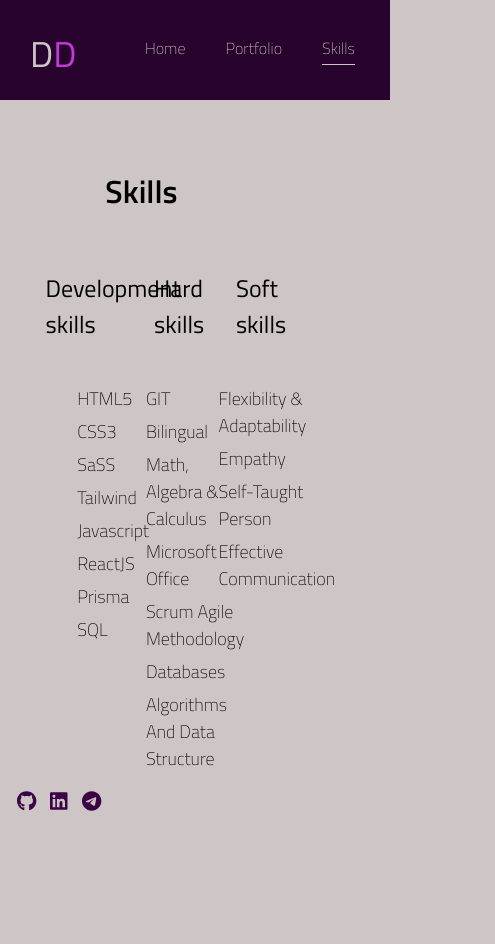
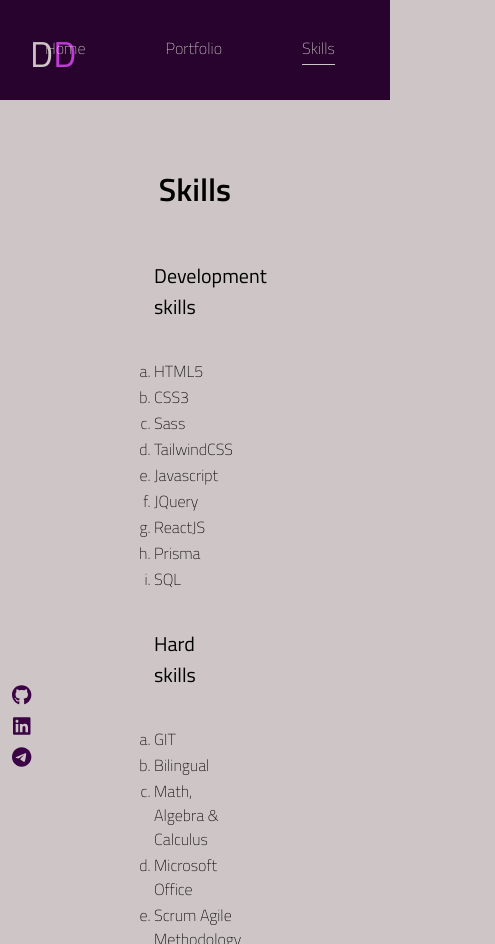
Before and after one commit to Daporta/react-portfolio-dd-2022, a React (Create React App) app: page /skills in a window 390 px wide. Shown: the whole page, 495 px wide, since content can reach past the window. Built offline with nearby package versions, Linux system fonts and the light colour scheme.

Commit message:
Second commit

```diff
--- a/src/App.css
+++ b/src/App.css
@@ -5,3 +5,7 @@
     --background-color: #D9D9D9;
     --font: 'Titillium Web', sans-serif;
 }
+
+* {
+    box-sizing: border-box;
+}
--- a/src/components/Home/index.css
+++ b/src/components/Home/index.css
@@ -1,6 +1,7 @@
 .bg-home {
     background: url('./images/bg.jpg') center no-repeat;
-    box-shadow: inset 0 0 0 1000px rgba(59, 4, 68, 0.5);
+    box-shadow: inset 0 0 0 1000px rgba(42, 2, 48, 0.5);
+    background-size: 2000px 1407px;
 }
 
 .nav-home {
@@ -12,32 +13,46 @@
 }
 
 .page-content {
-    min-height: 100vh;
-    width: 100vw;
+    height: 100vh;
+    overflow-y: scroll;
+    overflow-x: hidden;
+}
+
+.container {
     display: flex;
     justify-content: center;
     align-items: center;
+    margin-bottom: 50px;
 }
 
 .left-side {
     display: flex;
     flex-direction: column;
     justify-content: space-between;
-    width: 350px;
+    width: 400px;
     margin-top: 100px;
     margin-right: 50px;
 }
 
 .left-side h1 {
     font-size: 48px;
-    letter-spacing: 2px;
+    letter-spacing: 5px;
     margin-bottom: 0px;
     margin-top: -20px;
     color: #CEC6C6;
     font-weight: 600;
 }
 
-.left-side h1 span {
+.left-side h2 {
+    font-size: 28px;
+    margin-top: -15px;
+    margin-left: 125px;
+    color: #CEC6C6;
+    font-weight: 400;
+}
+
+.left-side h1 span,
+.left-side h2 span {
     color: #C23AD8;
 }
 
@@ -45,6 +60,8 @@
     margin-bottom: 30px;
     color: #CEC6C6;
     font-weight: 400;
+    font-size: 16px;
+    text-align: justify;
 }
 
 .download-button {
@@ -57,6 +74,22 @@
     font-weight: 600;
     font-size: 16px;
     border-radius: 10px;
+    border-style: solid;
+    transition: all 0.10s linear;
+}
+
+.download-button a {
+    padding: 30px 137px;
+    color: #C23AD8;
+    text-decoration: none;
+}
+
+.download-button a:visited {
+    color: #C23AD8;
+}
+
+.download-button:active {
+    transform: translateY(5px);
 }
 
 .right-side {
@@ -65,7 +98,31 @@
     margin-left: 50px;
 }
 
-.right-side img {
-    width: 90%;
-    height: 100%;
+.right-side div {
+    height: 650px;
+    background: url('./images/Photo.jpg') center no-repeat;
+    background-size: cover;
 }
+
+@media only screen and (max-width: 480px) {
+
+    .container {
+        flex-direction: column-reverse;
+        margin-bottom: 25px;
+    }
+
+    .left-side {
+        margin: 0;
+    }
+
+    .right-side {
+        margin-top: 100px;
+    }
+
+    .right-side div {
+        height: 250px;
+        width: 250px;
+        border-radius: 50%;
+        margin: 50px 0 50px 25px;
+    }
+}
--- a/src/components/Home/index.js
+++ b/src/components/Home/index.js
@@ -24,21 +24,23 @@
     })
 
     return (
-        <div className="page-content">
+        <section className="page-content">
+            <div className="container">
                 <section className="left-side">
                     <h1>Daniel <span>Daporta</span></h1>
+                    <h2>Front-end <span>Developer</span></h2>
                     <p>
-                    I am a 31 yo front-end developer from Venezuela. I started my journey as a self-taught developer and learned the basics of programming languages like HTML, CSS, and JavaScript. Right now, I am enrolled in a BootCamp to become a full-stack developer and polish my already acquired skills. <br /><br />
-
-                    I am ready to take on a new challenge. I feel that to go further. You have to push yourself through situations where: Your capabilities will be on the exercise, and you have to explore new methods to sort the obstacles. I consider being part of a work team helps share information and learn something new.
-
+                        &nbsp;&nbsp;&nbsp;&nbsp;&nbsp;&nbsp;I am a 32 yo front-end developer from Venezuela. I've always been a person who loves to learn. 2 years ago. I started self-learning the basics of front-end development in my free time while I was studying industrial engineering. Due to life circumstances, I had to drop out of university, but it was just an opportunity to continue the developer road, something I enjoy doing.<br /><br />
+                        &nbsp;&nbsp;&nbsp;&nbsp;&nbsp;&nbsp;Thanks to the four years that I studied engineering, I have developed analysis skills suitable for a developer profile, results-oriented work, a well-built determination to achieve goals, and excellent communication skills. <br /><br />
+                        &nbsp;&nbsp;&nbsp;&nbsp;&nbsp;&nbsp;I like to challenge myself and push the boundaries of my abilities, which has helped me grow at the same time professionally and personally. I am an ambitious person who always seeks new challenges and tries not to get complacent with what I already know.
                     </p>
-                <button className='download-button'>Download CV</button>
+                    <button className='download-button'><a href="https://drive.google.com/file/d/1LI9fHpLiMqe4cCJFbRZTDQvlfPlVdrrJ/view?usp=share_link" target='_blank' rel='noopener noreferrer'>Download CV</a></button>
                 </section>
                 <section className="right-side">
-                <img src={require('./images/Photo.png')} alt="photo" />
+                    <div></div>
                 </section>
             </div>
+        </section>
 
     )
 }
--- a/src/components/Navbar/index.css
+++ b/src/components/Navbar/index.css
@@ -28,8 +28,9 @@
 .nav-bar .nav-btn {
     color: #CEC6C6;
     text-decoration: none;
-    padding: 0 20px;
+    padding: 0 40px;
     font-weight: 200;
+    font-size: 16px;
 }
 
 .nav-btn.active {
@@ -72,3 +73,16 @@
     font-size: 20px;
 
 }
+
+@media only screen and (max-width: 480px) {
+
+    .social {
+        top: 78vh;
+        padding: 5px;
+    }
+
+    ul {
+        flex-direction: column;
+    }
+
+}
--- a/src/components/Portfolio/index.css
+++ b/src/components/Portfolio/index.css
@@ -1,7 +1,6 @@
 .portfolio-content {
     margin-top: 100px;
     height: 100vh;
-    width: 100vw;
     display: flex;
     flex-direction: column;
     align-items: center;
@@ -19,7 +18,8 @@
 }
 
 .portfolio-container {
-    margin-top: 70px;
+    margin-top: 35px;
+    margin-bottom: 150px;
     display: flex;
     flex-wrap: wrap;
     width: 70vw;
@@ -65,3 +65,14 @@
     font-weight: 200;
     font-style: italic;
 }
+
+@media only screen and (max-width: 480px) {
+
+    .portfolio-header {
+        position: inherit;
+        margin-top: 65px;
+        text-align: center;
+    }
+
+
+}
--- a/src/components/Portfolio/index.js
+++ b/src/components/Portfolio/index.js
@@ -5,33 +5,40 @@
 
   const data = [
     {
+      link: "https://dd-todoapp.netlify.app/",
+      img: require("./images/TodoApp.png"),
+      titulo: "ToDo App",
+      tags: ["HTML5", "CSS3", "JavaScript", "React"],
+    },
+
+    {
       link: "https://dd-advice-generator-app.netlify.app/",
       img: require("./images/AdviceGenerator.png"),
-      titulo: 'Advice Generator',
-      tags: ['HTML5', 'CSS3', 'JavaScript', 'API']
+      titulo: "Advice Generator",
+      tags: ["HTML5", "CSS3", "JavaScript", "API"],
     },
 
     {
       link: "https://dd-expenses-chart-component.netlify.app/",
       img: require("./images/ExpensesChart.png"),
-      titulo: 'Expenses Chart',
-      tags: ['HTML5', 'CSS3', 'JavaScript']
+      titulo: "Expenses Chart",
+      tags: ["HTML5", "CSS3", "JavaScript"],
     },
 
     {
       link: "https://dd-rate-component.netlify.app/",
       img: require("./images/RatingComponent.png"),
-      titulo: 'Rate Component',
-      tags: ['HTML5', 'CSS3', 'JavaScript']
+      titulo: "Rate Component",
+      tags: ["HTML5", "CSS3", "JavaScript"],
     },
 
     {
       link: "https://dd-single-price-card-component.netlify.app/",
       img: require("./images/PriceCard.png"),
-      titulo: 'Price Card Component',
-      tags: ['HTML5', 'CSS3']
-    }
-  ]
+      titulo: "Price Card Component",
+      tags: ["HTML5", "CSS3"],
+    },
+  ];
 
     return (
       <div className="portfolio-content">
--- a/src/components/Skills/index.css
+++ b/src/components/Skills/index.css
@@ -1,7 +1,6 @@
 .skills-content {
     margin-top: 100px;
     height: 100vh;
-    width: 100vw;
     display: flex;
     flex-direction: column;
     align-items: center;
@@ -18,14 +17,15 @@
 
 .skills-container {
     margin-top: 45px;
+    margin-bottom: 200px;
     display: flex;
     width: 75vw;
-    justify-content: center;
+    justify-content: flex-end;
     align-items: flex-start;
 }
 
 .skills-container h3 {
-    font-size: 24px;
+    font-size: 20px;
     font-weight: 400;
 }
 
@@ -33,7 +33,7 @@
     width: 28%;
     display: flex;
     flex-direction: column;
-    align-items: center;
+    align-items: flex-start;
 }
 
 .list {
@@ -43,7 +43,30 @@
 }
 
 .list li {
-    font-size: 18px;
-    padding: 3px 0px;
+    font-size: 16px;
+    padding: 1px 0px;
     font-weight: 200;
+    list-style-type: lower-latin;
+    list-style-position: outside;
 }
+
+@media only screen and (max-width: 480px) {
+
+    .skills-content {
+        overflow-y: scroll;
+        overflow-x: hidden;
+    }
+
+    .skills-container {
+        flex-direction: column;
+        align-items: center;
+        margin-top: 0px;
+    }
+
+    .skills-header {
+        position: inherit;
+        margin-top: 65px;
+        text-align: center;
+    }
+
+}
--- a/src/components/Skills/index.js
+++ b/src/components/Skills/index.js
@@ -3,7 +3,7 @@
 
 const Skills = () => {
 
-    const devSkills = ['HTML5', 'CSS3', 'SaSS', 'Tailwind', 'Javascript', 'ReactJS', 'Prisma', 'SQL']
+    const devSkills = ['HTML5', 'CSS3', 'Sass', 'TailwindCSS', 'Javascript', 'JQuery', 'ReactJS', 'Prisma', 'SQL']
 
     const hardSkills = ['GIT', 'Bilingual', 'Math, Algebra & Calculus', 'Microsoft Office', 'Scrum Agile Methodology', 'Databases', 'Algorithms And Data Structure']
 
```
Also changed, not shown: src/components/Navbar/index.js (+13 -3 lines), src/components/Portfolio/images/TodoApp.png (added), 1 other file (tests, documents, lock files or other folders). Lines whose indentation alone changed are shown as unchanged.
